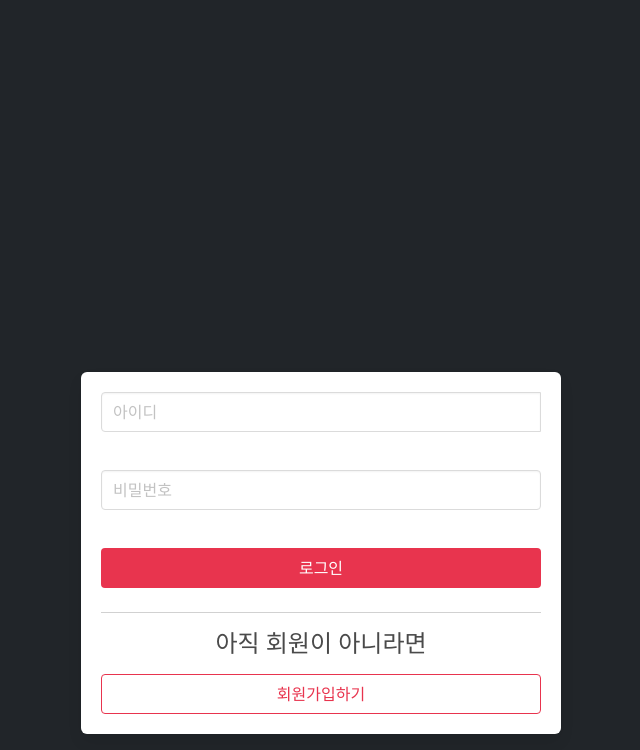
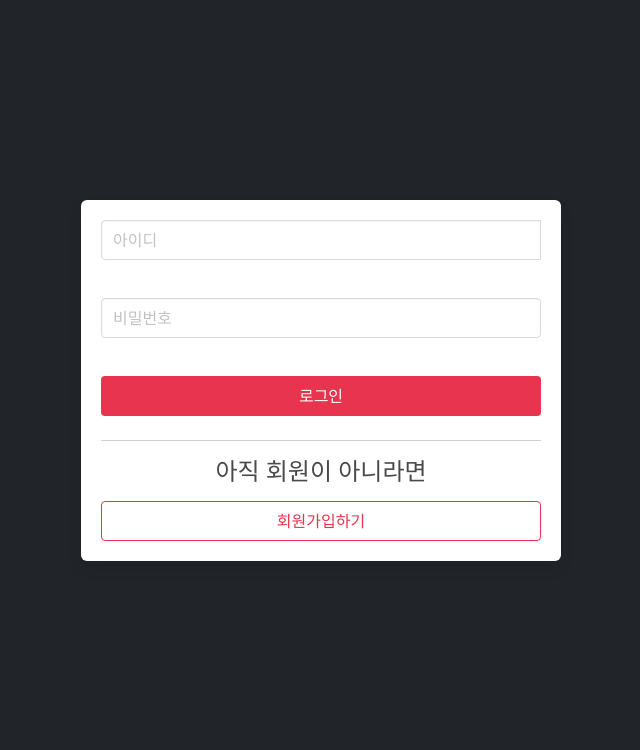
Before and after one commit to bigduk88/hanghae99_35, a Flask app: page /login in a window 1280 px wide. Shown: the part 50-800 px from the top of the page, without its empty margins (319-959 px from the left). Run offline with Flask 2, Linux system fonts and the light colour scheme; some libraries are stand-ins or nearby versions.

Commit message:
login.html

```diff
--- a/templates/login.html
+++ b/templates/login.html
@@ -51,6 +51,11 @@
         .help {
             color: gray;
         }
+
+        .px-3 {
+            margin-top: 200px;
+        }
+
     </style>
 
 
@@ -76,12 +81,11 @@
 <body class="d-flex h-100 text-center text-white bg-dark">
 
 <div class="cover-container d-flex w-100 h-100 p-3 mx-auto flex-column">
-    <header class="mb-auto">
+    <header>
         <div>
             <h3 class="float-md-start mb-0" style="color: red">H9C</h3>
         </div>
     </header>
-
 
     <main class="px-3">
         <div class="container">
```
